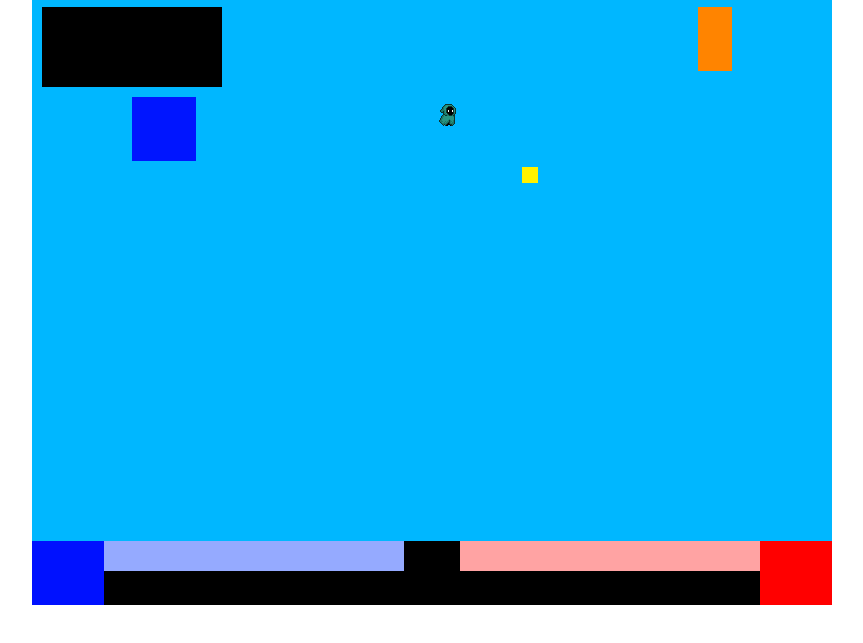
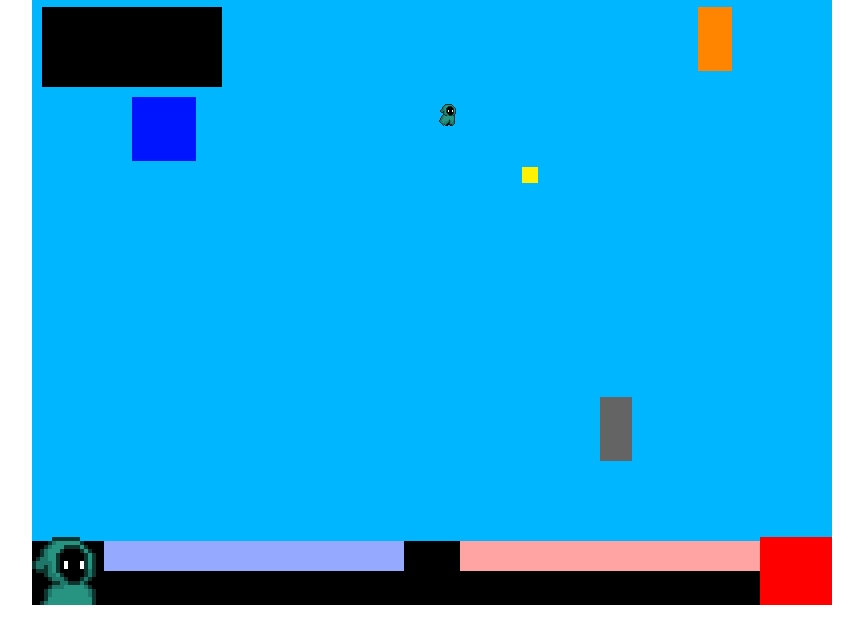
Before and after one commit to PimVanVeldhoven/PointAndClick, a plain HTML site: page index.html in a window 1280 px wide. Shown: the part 91-734 px from the top of the page, without its empty margins (208-1071 px from the left). Drawn offline with Linux system fonts and the light colour scheme.

Commit message:
added statue and fixed avatars

```diff
--- a/Css/style.css
+++ b/Css/style.css
@@ -42,10 +42,9 @@ body {
 
 #heroAvatar {
     width: 72px;
-    height: 64px;
-    background-color: #0011ff;
+    height: 68px;
     left: 0px;
-    top: 0px;
+    bottom: 0px;
 }
 
 #heroSpeech {
@@ -64,9 +63,10 @@ body {
 
 #counterAvatar {
     width: 72px;
-    height: 64px;
+    height: 68px;
     background-color: #ff0000;
     right: 0px;
+    bottom: 0px;
 }
 
 #door {
@@ -95,6 +95,14 @@ body {
     left: 100px;
 }
 
+#statue {
+    width: 32px;
+    height: 64px;
+    top: 400px;
+    right: 200px;
+    background-color: #656464;
+}
+
 #hero {
     width: 32px;
     height: 32px;
--- a/Java/main.js
+++ b/Java/main.js
@@ -44,6 +44,9 @@ gameWindow.onclick = function (e) {
             getItem("Holy water", "holyWater");
             getItem("Coin", "coin");
             break
+        case "statue":
+            console.log("Have you come looking for the key well i can tell you where it is it is ");
+            break
 
         default: door1.style.opacity = 1;
     }
--- a/index.html
+++ b/index.html
@@ -25,7 +25,7 @@
         <div id="dialogueBar" class="foreGround">
             <div id="setMainDialogue">
                 <div id="heroAvatar" class="foreGround">
-
+                    <img src="Assets/portairt.png" alt="">
                 </div>
 
                 <div id="heroSpeech" class="foreGround">
@@ -46,6 +46,7 @@
         <div id="key" class="foreGround"></div>
         <div id="door" class="foreGround"></div>
         <div id="lake" class="foreGround"></div>
+        <div id="statue" class="foreGround"></div>
 
 
         <!--main charachter-->
```
